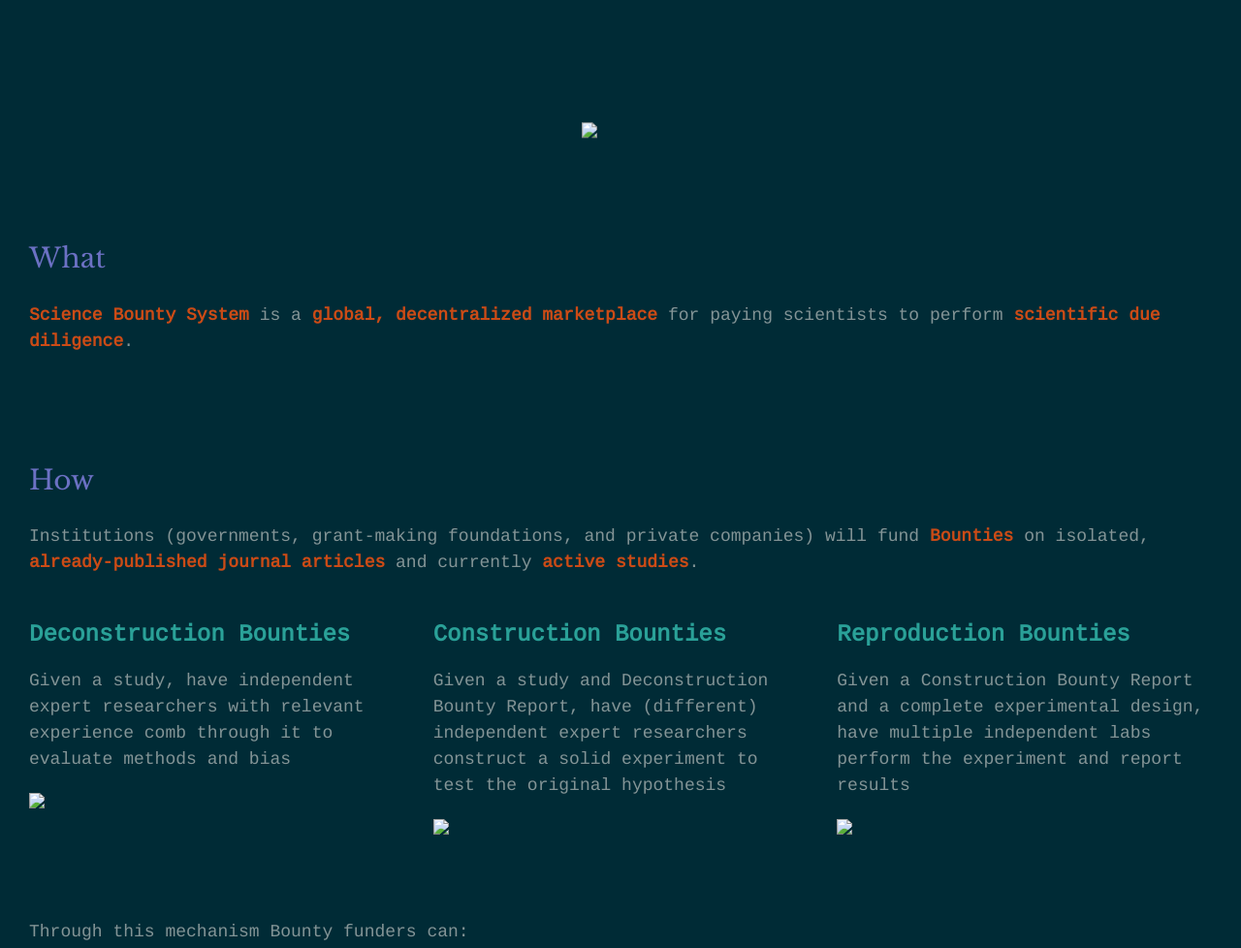
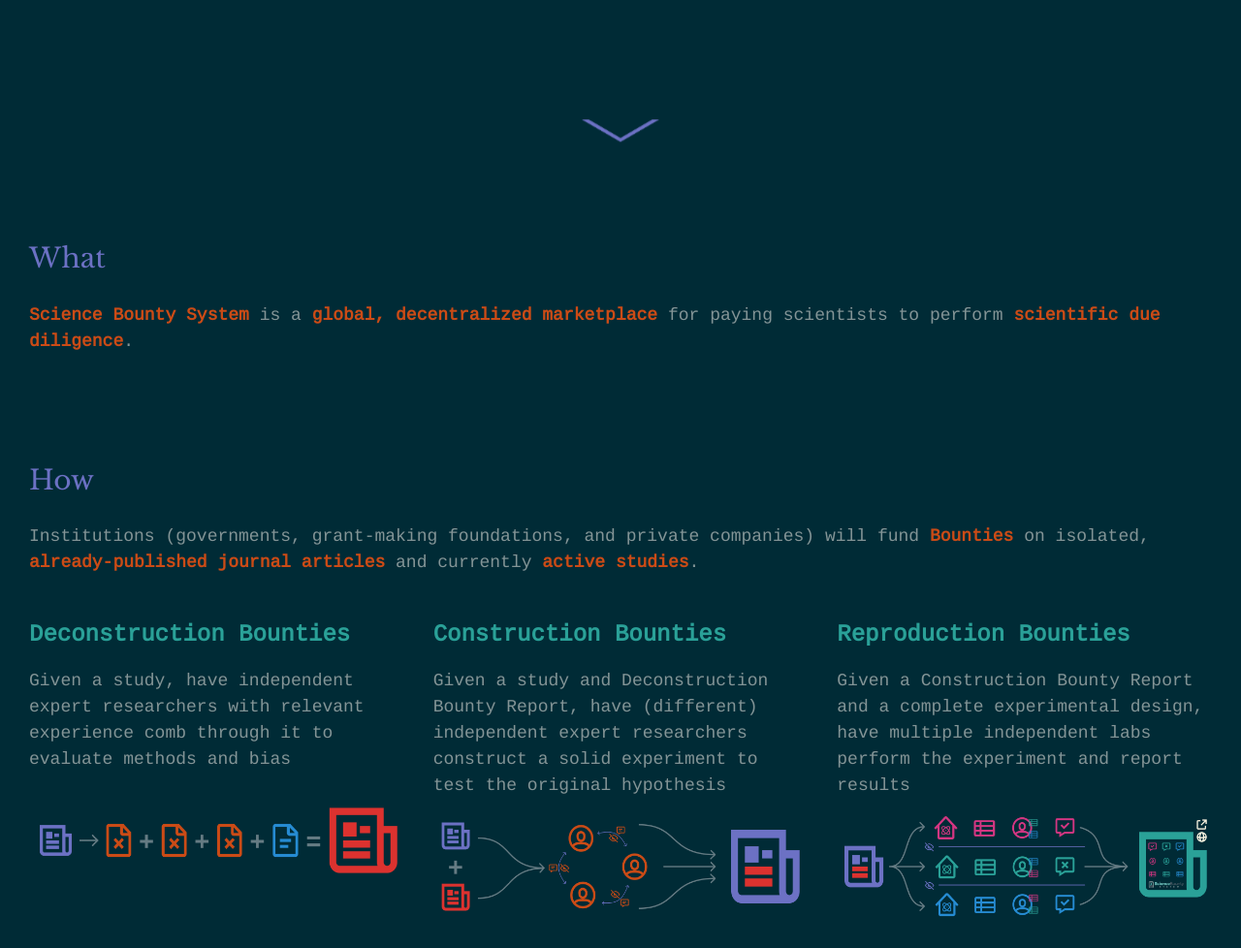
Before and after one commit to SortSys/site, a plain HTML site: page index.html in a window 1280 px wide. Shown: the part 600-1578 px from the top of the page at 97% size. Drawn offline with nearby package versions, Linux system fonts and the light colour scheme.

Commit message:
Point at new image locations

```diff
--- a/index.html
+++ b/index.html
@@ -44,7 +44,7 @@
       <div id="downArrow" class="bounce">
         <div style="position: relative; left: -50%;">
           <a href="#what" style="position: absolute; height: 100%; width: 100%;  z-index: 100;"></a>
-          <img src="./downChevron.png" style="height:auto; width:100%;">
+          <img src="./assets/img/downChevron.png" style="height:auto; width:100%;">
         </div>
       </div>
     </div>
@@ -87,17 +87,17 @@
         <div class="col-12 col-sm-4">
           <b><p class="bountyheader">Deconstruction Bounties</p></b>
           <p>Given a study, have independent expert researchers with relevant experience comb through it to evaluate methods and bias</p>
-          <img src="./deconstruction.png" style="height:auto; width:100%; margin:auto;">
+          <img src="./assets/img/deconstruction.png" style="height:auto; width:100%; margin:auto;">
         </div>
         <div class="col-12 col-sm-4">
           <b><p class="bountyheader">Construction Bounties</p></b>
           <p>Given a study and Deconstruction Bounty Report, have (different) independent expert researchers construct a solid experiment to test the original hypothesis</p>
-          <img src="./construction.png" style="height:auto; width:100%; margin:auto;">
+          <img src="./assets/img/construction.png" style="height:auto; width:100%; margin:auto;">
         </div>
         <div class="col-12 col-sm-4">
           <b><p class="bountyheader">Reproduction Bounties</p></b>
           <p>Given a Construction Bounty Report and a complete experimental design, have multiple independent labs perform the experiment and report results</p>
-          <img src="./reproduction.png" style="height:auto; width:100%; margin:auto;">
+          <img src="./assets/img/reproduction.png" style="height:auto; width:100%; margin:auto;">
         </div>
       </div>
 
```
